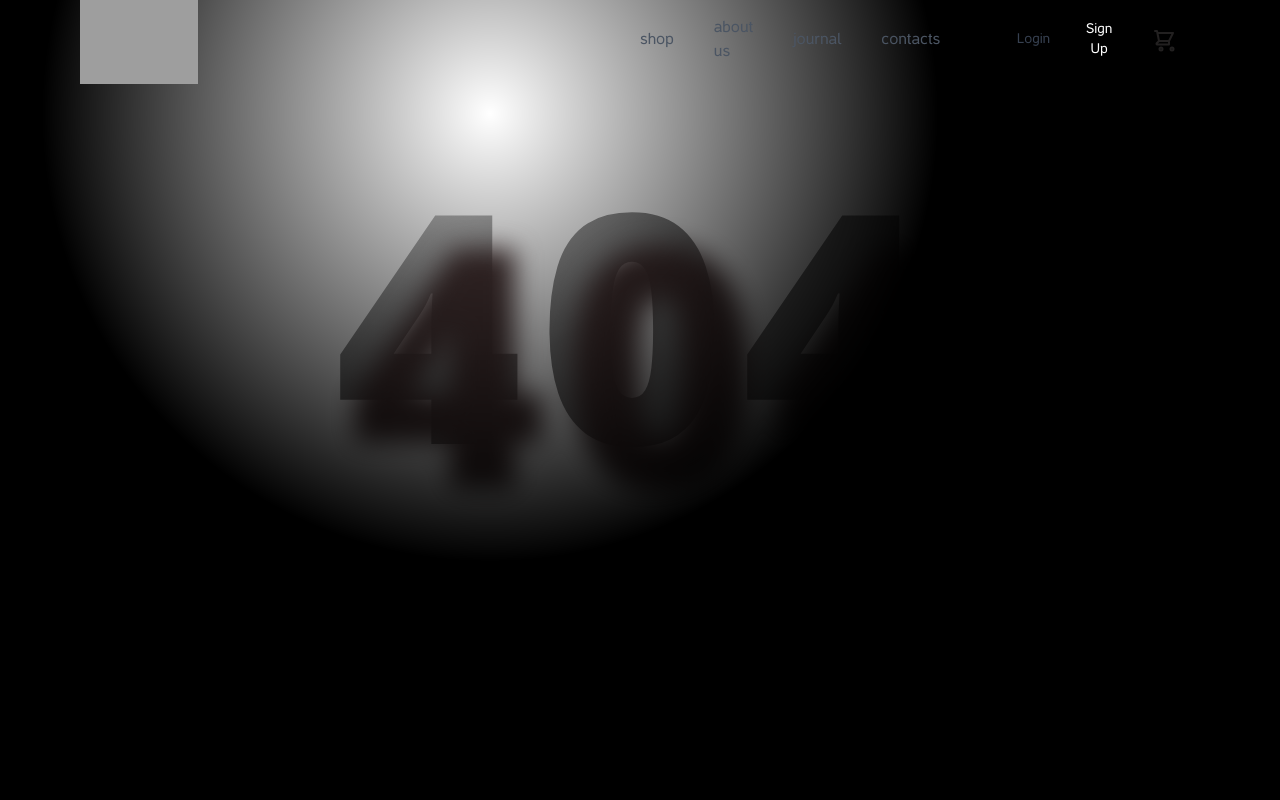
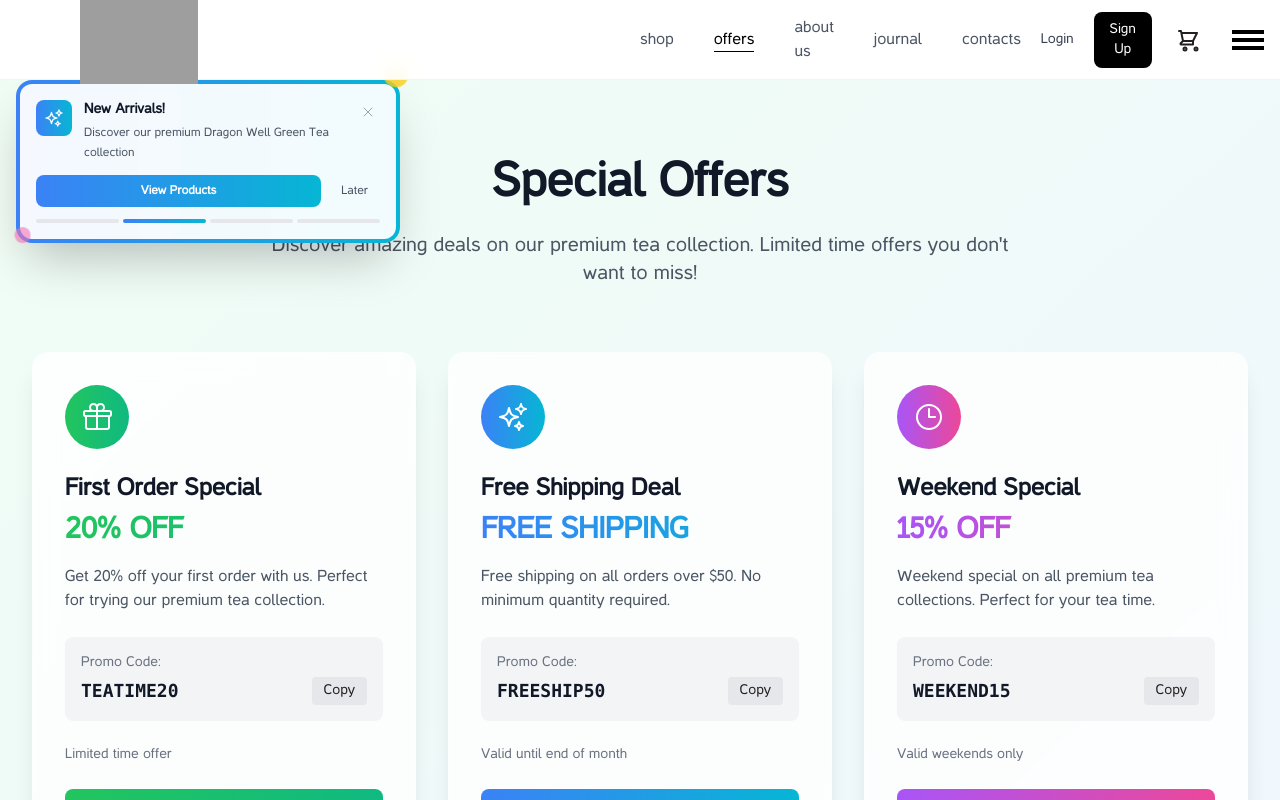
Before and after one commit to dikshantyadav2006/teaflow__webflow, a React (Vite) app: page /offers in a window 1280 px wide. Shown: the top 800 px of the page. Built offline with nearby package versions, Linux system fonts and the light colour scheme; no server answers; grey boxes are pictures that could not be loaded.

Commit message:
ADDED NOTIFICATION SECTION

```diff
--- a/src/App.jsx
+++ b/src/App.jsx
@@ -5,6 +5,7 @@ import AppRoutes from './utils/AppRoutes'
 import FooterMain from './components/footer/FooterMain';
 import { CartProvider } from './context/CartContext';
 import { AuthProvider } from './context/AuthContext';
+import NotificationSystem from './components/notification/NotificationSystem';
 const App = () => {
 
 
@@ -18,7 +19,10 @@ const App = () => {
           {/* Glass Background */}
           <div className="fixed inset-0 bg-gradient-to-br from-blue-50/30 via-white/20 to-purple-50/30 backdrop-blur-3xl -z-10"></div>
           <Navbar/>
-          <AppRoutes/>
+          <NotificationSystem/>
+          <div className="pt-[10vh]">
+            <AppRoutes/>
+          </div>
           <FooterMain/>
         </main>
       </CartProvider>
--- a/src/components/navbar/Navbar_btns.jsx
+++ b/src/components/navbar/Navbar_btns.jsx
@@ -4,6 +4,7 @@ import { motion } from "framer-motion";
 
 const btns = [
   { name: "shop", path: "/products" },
+  { name: "offers", path: "/offers" },
   { name: "about us", path: "/about" },
   { name: "journal", path: "/journal" },
   { name: "contacts", path: "/contacts" },
--- a/src/components/navbar/Navbar_main.jsx
+++ b/src/components/navbar/Navbar_main.jsx
@@ -5,11 +5,29 @@ import useNavbarAnimations from "./NavbarAnimations";
 import CartIcon from '../cart/CartIcon';
 import UserMenu from './UserMenu';
 import { NavLink } from 'react-router-dom';
+import { motion } from 'framer-motion';
+import useScrollDetection from '../../hooks/useScrollDetection';
 
 const Navbar_main = () => {
   const {showNav,navCardRef,spanRefs,navCardLinksRefs,  navCardToggleButton} = useNavbarAnimations();
+  const { isScrolling, showOnScrollStop, scrollDirection, scrollY } = useScrollDetection(1000);
+
+  // Determine navbar visibility
+  const shouldShowNavbar = scrollY < 100 || showOnScrollStop || showNav || scrollDirection === 'up';
+
   return (
-   <div className="nav  w-full h-[10vh]  flex  items-center justify-between px-20  ">
+   <motion.div
+     initial={{ y: 0 }}
+     animate={{
+       y: shouldShowNavbar ? 0 : -100,
+       opacity: shouldShowNavbar ? 1 : 0
+     }}
+     transition={{
+       duration: 0.3,
+       ease: "easeInOut"
+     }}
+     className="nav fixed top-0 left-0 w-full h-[10vh] flex items-center justify-between px-20 bg-white/90 backdrop-blur-md border-b border-gray-200/50 z-[1000]"
+   >
 
      <div className="navlogo h-full flex  items-center cursor-pointer font-['font4'] z-[2]">
        {/* link */}
@@ -30,13 +48,14 @@ const Navbar_main = () => {
         <div className="">
             <Nav showNav={showNav} spanRefs={spanRefs}  navCardToggleButton={navCardToggleButton}/>
         </div>
+      </div>
      </div>
+
+     {/* Pass navMainRefs to NavMain component */}
+     <div  ref={(el) => (navCardRef.current = el )} className={`z-[999] left-0 top-[10vh] absolute w-full bg-white/95 backdrop-blur-md h-[90vh] transition-all duration-300  transform ${showNav ? "translate-y-[0%]" : "-translate-y-[200%] pointer-events-none"} border-b-2 border-gray-200 `}  >
+      <NavbarCard   showNav={showNav} navCardLinksRefs={navCardLinksRefs} navCardToggleButton={navCardToggleButton}/>
      </div>
-     {/* Pass navMainRefs to NavMain component */}
-     <div  ref={(el) => (navCardRef.current = el )} className={`z-[999] left-0 top-[10vh] absolute w-full bg-white/10 backdrop-blur-md h-[90vh] transition-all duration-300  transform ${showNav ? "translate-y-[0%]" : "-translate-y-[200%] pointer-events-none"} border-b-2 border-white/20 `}  >
-      <NavbarCard   showNav={showNav} navCardLinksRefs={navCardLinksRefs} navCardToggleButton={navCardToggleButton}/>
-      </div>
-   </div>
+   </motion.div>
   )
 }
 
--- a/src/components/notification/NotificationSystem.jsx
+++ b/src/components/notification/NotificationSystem.jsx
@@ -1,8 +1,10 @@
 import React, { useState, useEffect } from 'react'
 import { motion, AnimatePresence } from 'framer-motion'
 import { XMarkIcon, GiftIcon, SparklesIcon, BellIcon } from '@heroicons/react/24/outline'
+import { useNavigate } from 'react-router-dom'
 
 const NotificationSystem = () => {
+  const navigate = useNavigate()
   const [isScrolling, setIsScrolling] = useState(false)
   const [showNotification, setShowNotification] = useState(false)
   const [currentNotification, setCurrentNotification] = useState(0)
@@ -15,7 +17,9 @@ const NotificationSystem = () => {
       title: "Special Offer!",
       message: "Get 20% off on your first order with code TEATIME20",
       type: "offer",
-      color: "from-green-500 to-emerald-500"
+      color: "from-green-500 to-emerald-500",
+      route: "/offers",
+      actionText: "Claim Offer"
     },
     {
       id: 2,
@@ -23,7 +27,9 @@ const NotificationSystem = () => {
       title: "New Arrivals!",
       message: "Discover our premium Dragon Well Green Tea collection",
       type: "product",
-      color: "from-blue-500 to-cyan-500"
+      color: "from-blue-500 to-cyan-500",
+      route: "/products",
+      actionText: "View Products"
     },
     {
       id: 3,
@@ -31,7 +37,9 @@ const NotificationSystem = () => {
       title: "Free Shipping!",
       message: "Free shipping on orders over $50. Limited time offer!",
       type: "shipping",
-      color: "from-purple-500 to-pink-500"
+      color: "from-purple-500 to-pink-500",
+      route: "/products",
+      actionText: "Shop Now"
     },
     {
       id: 4,
@@ -39,7 +47,9 @@ const NotificationSystem = () => {
       title: "Tea Masterclass",
       message: "Join our free online tea brewing masterclass this weekend",
       type: "event",
-      color: "from-orange-500 to-red-500"
+      color: "from-orange-500 to-red-500",
+      route: "/journal",
+      actionText: "Learn More"
     }
   ]
 
@@ -134,11 +144,13 @@ const NotificationSystem = () => {
                 <motion.button
                   whileHover={{ scale: 1.02 }}
                   whileTap={{ scale: 0.98 }}
+                  onClick={() => {
+                    navigate(notification.route)
+                    handleCloseNotification()
+                  }}
                   className={`flex-1 bg-gradient-to-r ${notification.color} text-white text-xs font-semibold py-2 px-3 rounded-lg hover:shadow-lg transition-shadow`}
                 >
-                  {notification.type === 'offer' ? 'Claim Offer' :
-                   notification.type === 'product' ? 'Shop Now' :
-                   notification.type === 'shipping' ? 'Shop Now' : 'Learn More'}
+                  {notification.actionText}
                 </motion.button>
 
                 <motion.button
--- /dev/null
+++ b/src/components/offers/SpecialOffers.jsx
@@ -0,0 +1,137 @@
+import React from 'react'
+import { motion } from 'framer-motion'
+import { GiftIcon, SparklesIcon, ClockIcon } from '@heroicons/react/24/outline'
+import { useNavigate } from 'react-router-dom'
+
+const SpecialOffers = () => {
+  const navigate = useNavigate()
+
+  const offers = [
+    {
+      id: 1,
+      title: "First Order Special",
+      discount: "20% OFF",
+      code: "TEATIME20",
+      description: "Get 20% off your first order with us. Perfect for trying our premium tea collection.",
+      validUntil: "Limited time offer",
+      color: "from-green-500 to-emerald-500",
+      icon: GiftIcon
+    },
+    {
+      id: 2,
+      title: "Free Shipping Deal",
+      discount: "FREE SHIPPING",
+      code: "FREESHIP50",
+      description: "Free shipping on all orders over $50. No minimum quantity required.",
+      validUntil: "Valid until end of month",
+      color: "from-blue-500 to-cyan-500",
+      icon: SparklesIcon
+    },
+    {
+      id: 3,
+      title: "Weekend Special",
+      discount: "15% OFF",
+      code: "WEEKEND15",
+      description: "Weekend special on all premium tea collections. Perfect for your tea time.",
+      validUntil: "Valid weekends only",
+      color: "from-purple-500 to-pink-500",
+      icon: ClockIcon
+    }
+  ]
+
+  return (
+    <div className="min-h-screen bg-gradient-to-br from-green-50 to-blue-50 py-20">
+      <div className="max-w-7xl mx-auto px-4 sm:px-6 lg:px-8">
+        {/* Header */}
+        <motion.div
+          initial={{ opacity: 0, y: 20 }}
+          animate={{ opacity: 1, y: 0 }}
+          transition={{ duration: 0.6 }}
+          className="text-center mb-16"
+        >
+          <h1 className="text-4xl md:text-5xl font-bold text-gray-900 mb-6">
+            Special Offers
+          </h1>
+          <p className="text-xl text-gray-600 max-w-3xl mx-auto">
+            Discover amazing deals on our premium tea collection. Limited time offers you don't want to miss!
+          </p>
+        </motion.div>
+
+        {/* Offers Grid */}
+        <div className="grid grid-cols-1 md:grid-cols-2 lg:grid-cols-3 gap-8 mb-16">
+          {offers.map((offer, index) => (
+            <motion.div
+              key={offer.id}
+              initial={{ opacity: 0, y: 20 }}
+              animate={{ opacity: 1, y: 0 }}
+              transition={{ duration: 0.6, delay: index * 0.1 }}
+              className="bg-white/80 backdrop-blur-md rounded-2xl p-8 shadow-xl hover:shadow-2xl transition-all duration-300 border border-white/20"
+            >
+              <div className={`w-16 h-16 bg-gradient-to-r ${offer.color} rounded-full flex items-center justify-center mb-6`}>
+                <offer.icon className="w-8 h-8 text-white" />
+              </div>
+
+              <h3 className="text-2xl font-bold text-gray-900 mb-2">{offer.title}</h3>
+              <div className={`text-3xl font-bold bg-gradient-to-r ${offer.color} bg-clip-text text-transparent mb-4`}>
+                {offer.discount}
+              </div>
+
+              <p className="text-gray-600 mb-6">{offer.description}</p>
+
+              <div className="bg-gray-100 rounded-lg p-4 mb-6">
+                <p className="text-sm text-gray-500 mb-1">Promo Code:</p>
+                <div className="flex items-center justify-between">
+                  <code className="text-lg font-mono font-bold text-gray-900">{offer.code}</code>
+                  <motion.button
+                    whileHover={{ scale: 1.05 }}
+                    whileTap={{ scale: 0.95 }}
+                    onClick={() => navigator.clipboard.writeText(offer.code)}
+                    className="text-sm bg-gray-200 hover:bg-gray-300 px-3 py-1 rounded transition-colors"
+                  >
+                    Copy
+                  </motion.button>
+                </div>
+              </div>
+
+              <p className="text-sm text-gray-500 mb-6">{offer.validUntil}</p>
+
+              <motion.button
+                whileHover={{ scale: 1.02 }}
+                whileTap={{ scale: 0.98 }}
+                onClick={() => navigate('/products')}
+                className={`w-full bg-gradient-to-r ${offer.color} text-white font-semibold py-3 px-6 rounded-lg hover:shadow-lg transition-shadow`}
+              >
+                Shop Now
+              </motion.button>
+            </motion.div>
+          ))}
+        </div>
+
+        {/* Call to Action */}
+        <motion.div
+          initial={{ opacity: 0, y: 20 }}
+          animate={{ opacity: 1, y: 0 }}
+          transition={{ duration: 0.6, delay: 0.4 }}
+          className="text-center bg-white/80 backdrop-blur-md rounded-2xl p-12 shadow-xl border border-white/20"
+        >
+          <h2 className="text-3xl font-bold text-gray-900 mb-4">
+            Ready to Start Your Tea Journey?
+          </h2>
+          <p className="text-xl text-gray-600 mb-8">
+            Browse our complete collection of premium teas and find your perfect blend.
+          </p>
+          <motion.button
+            whileHover={{ scale: 1.05 }}
+            whileTap={{ scale: 0.95 }}
+            onClick={() => navigate('/products')}
+            className="bg-gradient-to-r from-green-600 to-blue-600 text-white font-semibold py-4 px-8 rounded-lg text-lg hover:shadow-lg transition-shadow"
+          >
+            Explore All Products
+          </motion.button>
+        </motion.div>
+      </div>
+    </div>
+  )
+}
+
+export default SpecialOffers
--- a/src/hooks/useScrollDetection.js
+++ b/src/hooks/useScrollDetection.js
@@ -2,12 +2,13 @@ import { useState, useEffect } from 'react'
 
 export const useScrollDetection = (delay = 1000) => {
   const [isScrolling, setIsScrolling] = useState(false)
-  const [showOnScrollStop, setShowOnScrollStop] = useState(false)
+  const [showOnScrollStop, setShowOnScrollStop] = useState(true) // Start with true
   const [scrollDirection, setScrollDirection] = useState('up')
-  const [lastScrollY, setLastScrollY] = useState(0)
+  const [scrollY, setScrollY] = useState(0)
 
   useEffect(() => {
     let scrollTimer = null
+    let lastScrollY = window.scrollY
 
     const handleScroll = () => {
       const currentScrollY = window.scrollY
@@ -15,10 +16,12 @@ export const useScrollDetection = (delay = 1000) => {
       // Determine scroll direction
       if (currentScrollY > lastScrollY) {
         setScrollDirection('down')
-      } else {
+      } else if (currentScrollY < lastScrollY) {
         setScrollDirection('up')
       }
-      setLastScrollY(currentScrollY)
+
+      lastScrollY = currentScrollY
+      setScrollY(currentScrollY)
 
       // Set scrolling state
       setIsScrolling(true)
@@ -36,6 +39,9 @@ export const useScrollDetection = (delay = 1000) => {
       }, delay)
     }
 
+    // Initial call to set scroll position
+    setScrollY(window.scrollY)
+
     window.addEventListener('scroll', handleScroll, { passive: true })
 
     return () => {
@@ -44,13 +50,13 @@ export const useScrollDetection = (delay = 1000) => {
         clearTimeout(scrollTimer)
       }
     }
-  }, [delay, lastScrollY])
+  }, [delay])
 
   return {
     isScrolling,
     showOnScrollStop,
     scrollDirection,
-    scrollY: lastScrollY
+    scrollY
   }
 }
 
--- a/src/utils/AppRoutes.jsx
+++ b/src/utils/AppRoutes.jsx
@@ -17,6 +17,7 @@ import Signup from '../components/auth/Signup'
 import CheckoutMain from '../components/checkout/CheckoutMain'
 import CheckoutSuccess from '../components/checkout/CheckoutSuccess'
 import ProtectedRoute from '../components/auth/ProtectedRoute'
+import SpecialOffers from '../components/offers/SpecialOffers'
 const AppRoutes = () => {
   return (
     <>
@@ -25,6 +26,7 @@ const AppRoutes = () => {
         <Route path="/" element={<HomePage/>} />
         <Route path="/products" element={<ProductsMain/>} />
         <Route path="/products/:id" element={<ProductDetails/>} />
+        <Route path="/offers" element={<SpecialOffers/>} />
         <Route path="/cart" element={<CartPage/>} />
         <Route path="/login" element={<Login/>} />
         <Route path="/signup" element={<Signup/>} />
```
